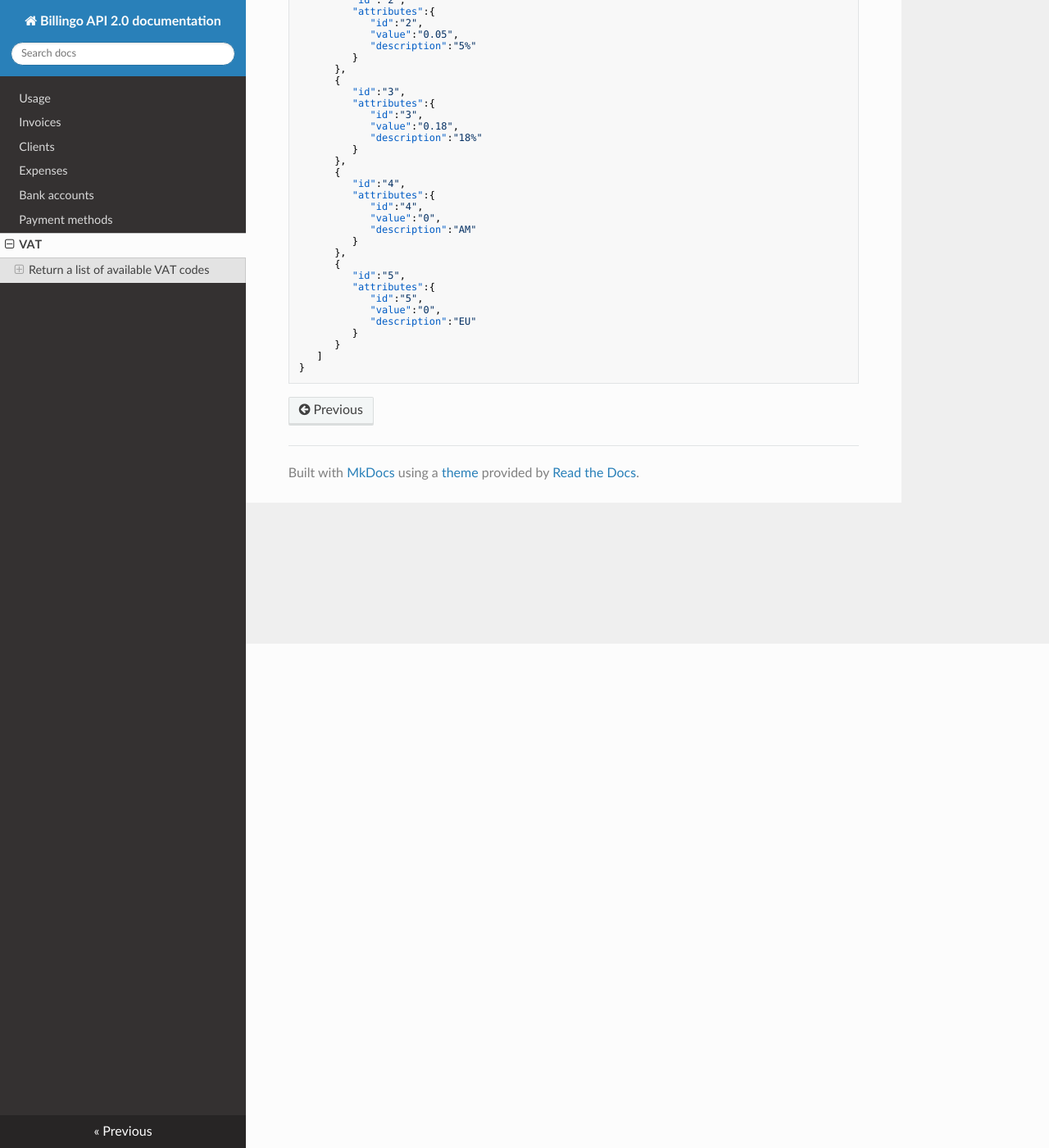
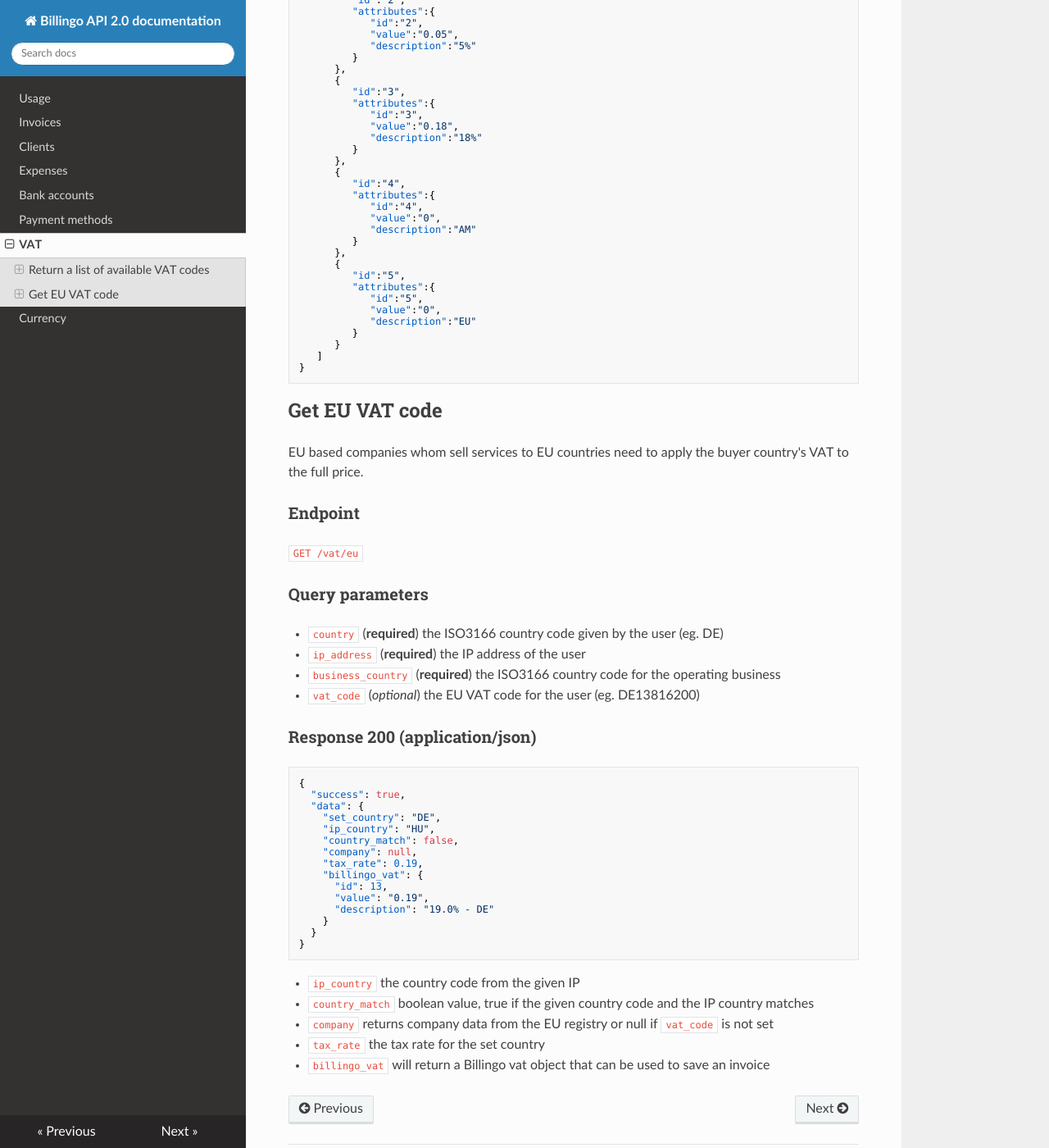
Before and after one commit to octonull/Billingo-API-docs, an MkDocs documentation site: the page built from docs/vat.md, in a window 1280 px wide and 1400 px high, scrolled down 615 px. Shown: the whole window at 82% size. Built offline with MkDocs 1.6.1, drawn with Linux system fonts in a browser that asks for light colours; nearby versions of some CDN libraries; old or Windows-style settings are respelled for this version of MkDocs.

Commit message:
Currency and EU VAT added

````diff
--- a/docs/vat.md
+++ b/docs/vat.md
@@ -57,3 +57,45 @@ VAT object representation
    ]
 }
 ```
+
+
+## Get EU VAT code
+
+EU based companies whom sell services to EU countries need to apply the buyer country's VAT to the full price.
+
+### Endpoint
+
+`GET /vat/eu`
+
+### Query parameters
+
+- `country` (**required**) the ISO3166 country code given by the user (eg. DE)
+- `ip_address` (**required**) the IP address of the user
+- `business_country` (**required**) the ISO3166 country code for the operating business
+- `vat_code` (*optional*) the EU VAT code for the user (eg. DE13816200)
+
+### Response 200 (application/json)
+
+```json
+{
+  "success": true,
+  "data": {
+    "set_country": "DE",
+    "ip_country": "HU",
+    "country_match": false,
+    "company": null,
+    "tax_rate": 0.19,
+    "billingo_vat": {
+      "id": 13,
+      "value": "0.19",
+      "description": "19.0% - DE"
+    }
+  }
+}
+```
+
+- `ip_country` the country code from the given IP
+- `country_match` boolean value, true if the given country code and the IP country matches
+- `company` returns company data from the EU registry or null if `vat_code` is not set
+- `tax_rate` the tax rate for the set country
+- `billingo_vat` will return a Billingo vat object that can be used to save an invoice
--- a/mkdocs.yml
+++ b/mkdocs.yml
@@ -7,4 +7,5 @@ pages:
   - Bank accounts: bank_accounts.md
   - Payment methods: payment_methods.md
   - VAT: vat.md
+  - Currency: currency.md
 theme: readthedocs
````
Also changed, not shown: docs/currency.md (added, +30 -0 lines), docs/invoices.md (+10 -1 lines).
